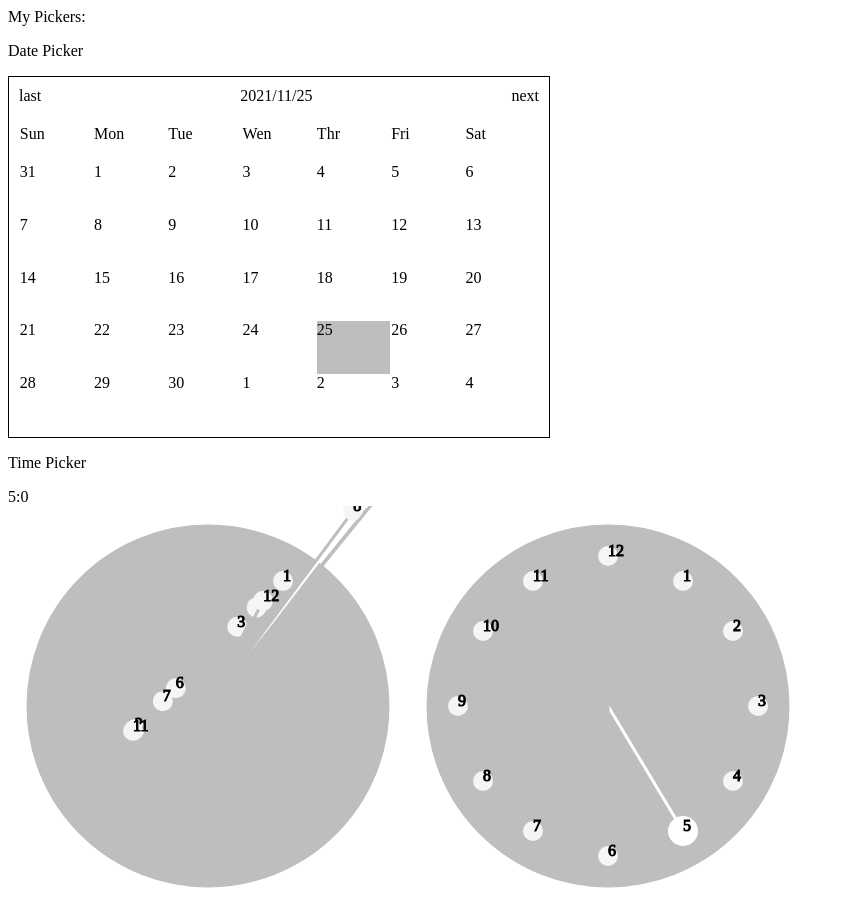
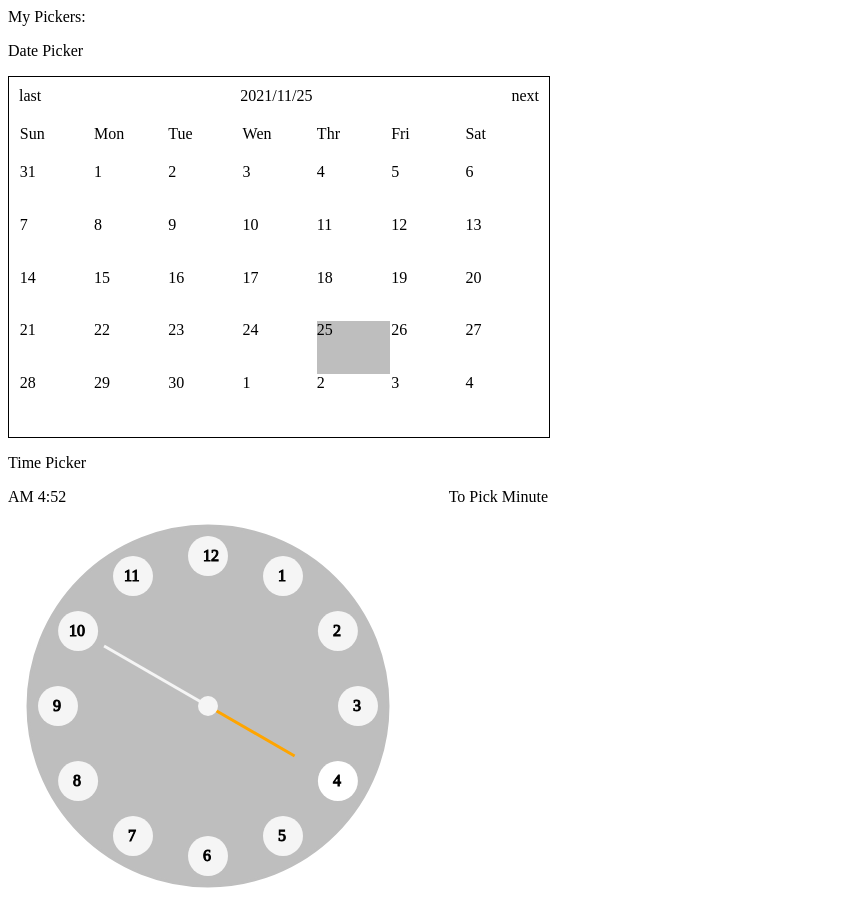
Before and after one commit to MuJungHo/react-pickers, a React (Create React App) app: page / in a window 1280 px wide. Shown: the whole page, without its empty margins (0-845 px from the left). Built offline with nearby package versions, Linux system fonts and the light colour scheme.

Commit message:
[更新] 時間選擇器時針秒針

```diff
--- a/src/components/TimePicker.js
+++ b/src/components/TimePicker.js
@@ -1,91 +1,93 @@
 import React from 'react'
-const Pointer = ({ point, hour, setHour, d }) => {
-  const isSelectedHour = (point.value % 12) === (hour % 12)
+const Pointer = ({ point, value, setValue, d, isHour }) => {
+  const isSelected = point.value === value
   const [isHover, setHover] = React.useState(false)
   return (
     <>
-      <line x1={point.x} y1={point.y} x2={d} y2={d} strokeWidth="3" stroke={isHover || isSelectedHour ? "#fff" : "#bebebe"} />
       <circle
-        onClick={() => setHour(point.value)}
+        onClick={() => setValue(isHour ? point.value : point.value * 5)}
         onMouseEnter={() => setHover(true)}
         onMouseLeave={() => setHover(false)}
         cx={point.x}
         cy={point.y}
-        r={isHover || isSelectedHour ? 15 : 10}
-        fill={isHover || isSelectedHour ? "#fff" : "#f5f5f5"}
+        r={20}
+        fill={isHover || isSelected ? "#fff" : "#f5f5f5"}
       />
       <text
-        onClick={() => setHour(point.value)}
+        onClick={() => setValue(isHour ? point.value : point.value * 5)}
         onMouseEnter={() => setHover(true)}
-        x={point.x}
-        y={point.y}
-        stroke={isHover || isSelectedHour ? "#000" : "#000"}>{point.value + 1}</text>
+        x={
+          isHour ?
+            point.value > 9
+              ? point.x - 9
+              : point.x - 5
+            :
+            point.value > 1
+              ? point.x - 9
+              : point.x - 5
+        }
+        y={point.y + 5}
+        stroke={"#000"}>
+        {
+          isHour
+            ? point.value === 0 ? 12 : point.value
+            : point.value * 5
+        }
+      </text>
     </>
   )
 }
 const TimePicker = () => {
   const dt = new Date();
-  const [hour, setHour] = React.useState(dt.getHours())
+  const [hour, setHour] = React.useState(dt.getHours() % 12)
+  const [minute, setMinute] = React.useState(dt.getMinutes())
+  const [isPickHour, setPickHour] = React.useState(true)
+  const [isAM, setAM] = React.useState(dt.getHours() < 12)
   const d = 200
-  const hourPoints = [
-    { value: 0, x: 275, y: 75 },
-    { value: 1, x: 325, y: 125 },
-    { value: 2, x: 350, y: d },
-    { value: 3, x: 325, y: 275 },
-    { value: 4, x: 275, y: 325 },
-    { value: 5, x: d, y: 350 },
-    { value: 6, x: 125, y: 325 },
-    { value: 7, x: 75, y: 275 },
-    { value: 8, x: 50, y: d },
-    { value: 9, x: 75, y: 125 },
-    { value: 10, x: 125, y: 75 },
-    { value: 11, x: d, y: 50 }
-  ]
-
-  const hourPoints_ = [...Array(12).keys()].map(index => {
+  const points = [...Array(12).keys()].map(index => {
+    var hudu = (2 * Math.PI / 360) * 30 * index;
+    var x = 200 + Math.sin(hudu) * 150;
+    var y = 200 - Math.cos(hudu) * 150;
+    var hx = 200 + Math.sin(hudu) * 100;
+    var hy = 200 - Math.cos(hudu) * 100;
+    var mx = 200 + Math.sin(hudu) * 120;
+    var my = 200 - Math.cos(hudu) * 120;
     return ({
       value: index,
-      x: 275 + 150 * Math.sin(index * 30),
-      y: 75 - 150 * Math.sin(index * 30),
+      x,
+      y,
+      hx,
+      hy,
+      mx,
+      my
     })
   })
-  console.log(hourPoints_)
-  const minutePoints = [...Array(48).keys()].map(index => {
-
-  })
   return (
-    <div>
+    <div style={{ width: 540 }}>
       <p>Time Picker</p>
-      <div>{`${hour + 1}:${0}`}</div>
+      <div style={{ display: 'flex', justifyContent: 'space-between' }}>
+        <div>{`${isAM ? 'AM' : 'PM'} ${hour}:${minute}`}</div>
+        <div onClick={() => setPickHour(!isPickHour)}>{isPickHour ? 'To Pick Minute' : 'To Pick Hour'}</div>
+      </div>
       <svg
         height="400"
         width="400"
       >
         <circle cx={d} cy={d} r="180" stroke="#bebebe" strokeWidth="3" fill="#bebebe" />
         {
-          hourPoints_.map(point => <Pointer
+          points.map(point => <Pointer
             key={point.value}
             point={point}
-            hour={hour}
-            setHour={setHour}
+            value={isPickHour ? hour % 12 : Math.floor(minute / 5)}
+            setValue={isPickHour ? setHour : setMinute}
             d={d}
+            isHour={isPickHour}
           />)
         }
-      </svg>
-      <svg
-        height="400"
-        width="400"
-      >
-        <circle cx={d} cy={d} r="180" stroke="#bebebe" strokeWidth="3" fill="#bebebe" />
-        {
-          hourPoints.map(point => <Pointer
-            key={point.value}
-            point={point}
-            hour={hour}
-            setHour={setHour}
-            d={d}
-          />)
-        }
+        <line x1={points[hour % 12].hx} y1={points[hour % 12].hy} x2={d} y2={d} strokeWidth="3" stroke={isPickHour ? "orange" : "#f5f5f5"} />
+        <line x1={points[Math.floor(minute / 5)].mx} y1={points[Math.floor(minute / 5)].my} x2={d} y2={d} strokeWidth="3" stroke={isPickHour ? "#f5f5f5" : "orange"} />
+        <circle cx={d} cy={d} r="10" fill="#f5f5f5" />
+
       </svg>
     </div>
   )
```
Also changed, not shown: 1 other file (tests, documents, lock files or other folders).
